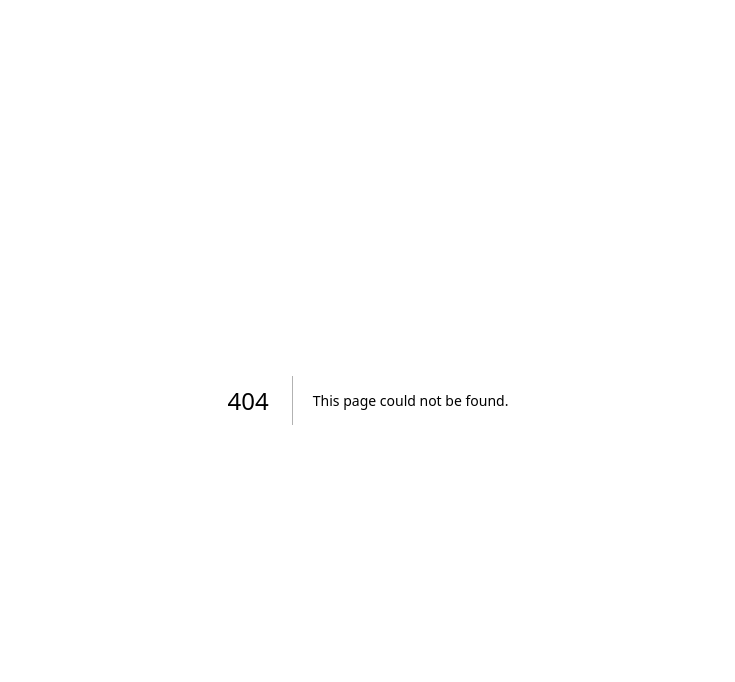
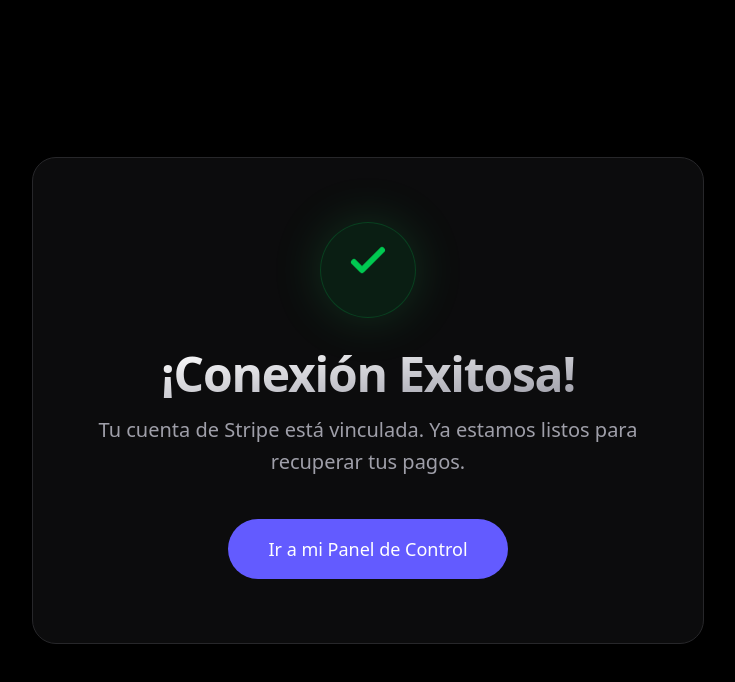
Before and after one commit to AndresS-max/payrecover-frontend, a Next.js app: page /success in a window 1280 px wide. Before the commit this address had no page. Shown: the top 682 px of the page, without its empty margins (272-1007 px from the left). Built offline with nearby package versions, Linux system fonts and the light colour scheme.

Commit message:
feat: flujo de conexion con stripe completo y pagina de exito

```diff
--- a/src/app/page.tsx
+++ b/src/app/page.tsx
@@ -1,4 +1,30 @@
+"use client";
+import { useState } from "react";
+
 export default function LandingPage() {
+  const [isConnecting, setIsConnecting] = useState(false);
+
+  const handleConnect = async () => {
+    try {
+      setIsConnecting(true);
+      const response = await fetch("https://payrecover.onrender.com/api/connect", {
+        method: "POST",
+        headers: {
+          "Content-Type": "application/json",
+        },
+        body: JSON.stringify({ email: "prueba@payrecover.com" }),
+      });
+      const data = await response.json();
+      if (data.url) {
+        window.location.href = data.url;
+      }
+    } catch (error) {
+      console.error("Error connecting to Stripe:", error);
+    } finally {
+      setIsConnecting(false);
+    }
+  };
+
   return (
     <div className="min-h-screen bg-black text-white flex flex-col items-center justify-center p-4 font-sans selection:bg-[#635BFF] selection:text-white">
       <main className="text-center max-w-4xl flex flex-col items-center w-full">
@@ -11,10 +37,12 @@
         </p>
 
         <button
+          onClick={handleConnect}
+          disabled={isConnecting}
           type="button"
-          className="bg-[#635BFF] hover:bg-[#544BD9] text-white font-medium text-lg sm:text-xl py-4 flex items-center justify-center px-10 rounded-full transition-all duration-300 hover:scale-[1.02] hover:shadow-[0_0_40px_rgba(99,91,255,0.3)] active:scale-[0.98]"
+          className="bg-[#635BFF] hover:bg-[#544BD9] disabled:opacity-75 disabled:hover:scale-100 disabled:cursor-not-allowed text-white font-medium text-lg sm:text-xl py-4 flex items-center justify-center px-10 rounded-full transition-all duration-300 hover:scale-[1.02] hover:shadow-[0_0_40px_rgba(99,91,255,0.3)] active:scale-[0.98]"
         >
-          Conectar con Stripe
+          {isConnecting ? "Conectando..." : "Conectar con Stripe"}
         </button>
       </main>
     </div>
--- /dev/null
+++ b/src/app/success/page.tsx
@@ -0,0 +1,37 @@
+export default function SuccessPage() {
+  return (
+    <div className="min-h-screen bg-black text-white flex flex-col items-center justify-center p-4 font-sans selection:bg-[#635BFF] selection:text-white">
+      <main className="text-center max-w-2xl flex flex-col items-center w-full bg-zinc-900/50 p-10 md:p-16 rounded-3xl border border-zinc-800 shadow-2xl backdrop-blur-sm animate-in fade-in zoom-in duration-500">
+
+        {/* Animated Check Icon */}
+        <div className="w-24 h-24 bg-green-500/10 rounded-full flex items-center justify-center mb-8 border border-green-500/20 shadow-[0_0_50px_rgba(34,197,94,0.2)]">
+          <svg
+            className="w-12 h-12 text-green-500 animate-[bounce_2s_ease-in-out_infinite]"
+            fill="none"
+            stroke="currentColor"
+            viewBox="0 0 24 24"
+            xmlns="http://www.w3.org/2000/svg"
+          >
+            <path strokeLinecap="round" strokeLinejoin="round" strokeWidth={3} d="M5 13l4 4L19 7" />
+          </svg>
+        </div>
+
+        <h1 className="text-4xl md:text-5xl font-extrabold mb-4 tracking-tight bg-clip-text text-transparent bg-gradient-to-br from-white to-zinc-400">
+          ¡Conexión Exitosa!
+        </h1>
+
+        <p className="text-lg md:text-xl text-zinc-400 mb-10 leading-relaxed font-light">
+          Tu cuenta de Stripe está vinculada. Ya estamos listos para recuperar tus pagos.
+        </p>
+
+        <a
+          href="/dashboard"
+          className="bg-[#635BFF] hover:bg-[#544BD9] text-white font-medium text-lg py-4 px-10 flex items-center justify-center rounded-full transition-all duration-300 hover:scale-[1.02] hover:shadow-[0_0_40px_rgba(99,91,255,0.3)] active:scale-[0.98] w-full sm:w-auto"
+        >
+          Ir a mi Panel de Control
+        </a>
+
+      </main>
+    </div>
+  );
+}
```
